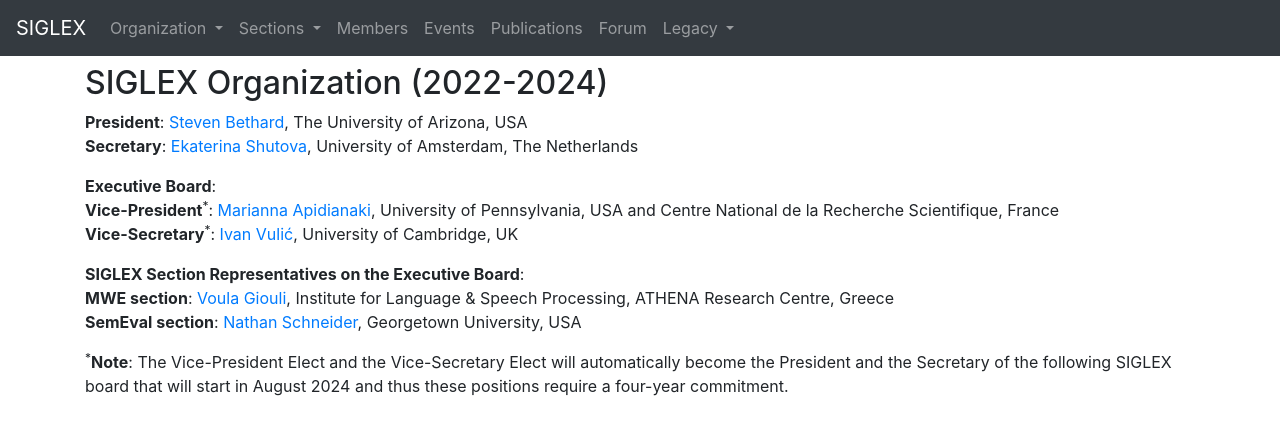
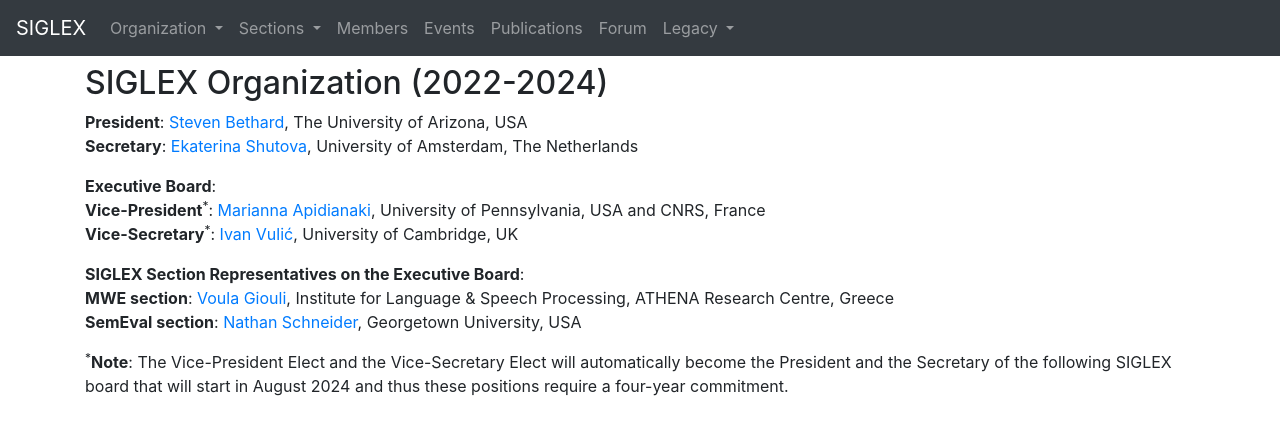
Before and after one commit to acl-org/siglex, a Jekyll site: the page built from board/2022.md, in a window 1280 px wide. Shown: the top 435 px of the page. Built offline with Jekyll 4.4.1, drawn with Linux system fonts in a browser that asks for light colours.

Commit message:
Update 2022.md

```diff
--- a/board/2022.md
+++ b/board/2022.md
@@ -9,7 +9,7 @@ title: "Board 2022-2024"
 **Secretary**: [Ekaterina Shutova](https://www.shutova.org/), University of Amsterdam, The Netherlands
 
 **Executive Board**:
-**Vice-President**<sup>*</sup>: [Marianna Apidianaki](https://mariannaapi.github.io/), University of Pennsylvania, USA and Centre National de la Recherche Scientifique, France
+**Vice-President**<sup>*</sup>: [Marianna Apidianaki](https://mariannaapi.github.io/), University of Pennsylvania, USA and CNRS, France
 **Vice-Secretary**<sup>*</sup>: [Ivan Vulić](https://sites.google.com/site/ivanvulic/), University of Cambridge, UK
 
 **SIGLEX Section Representatives on the Executive Board**:
```
